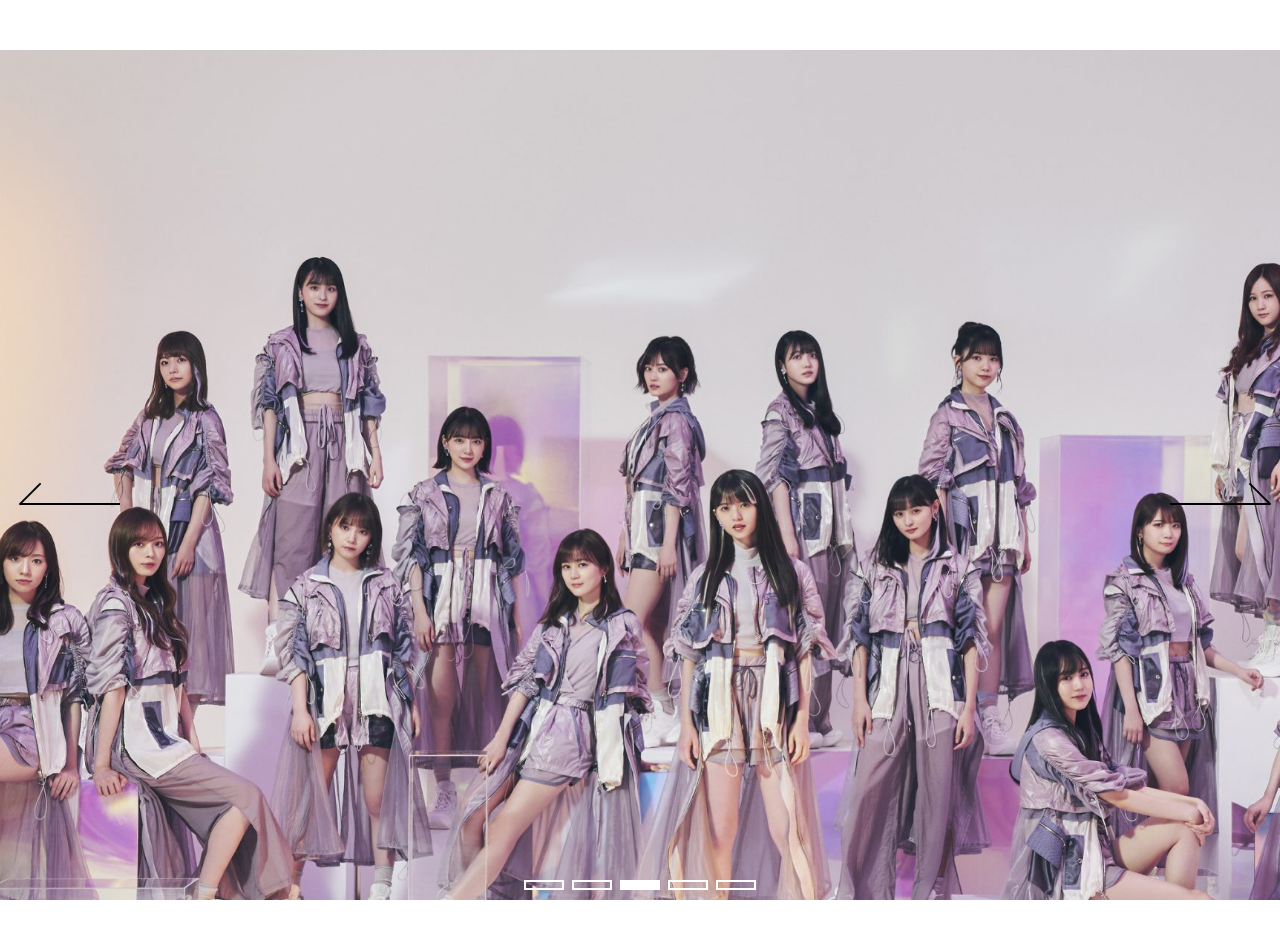
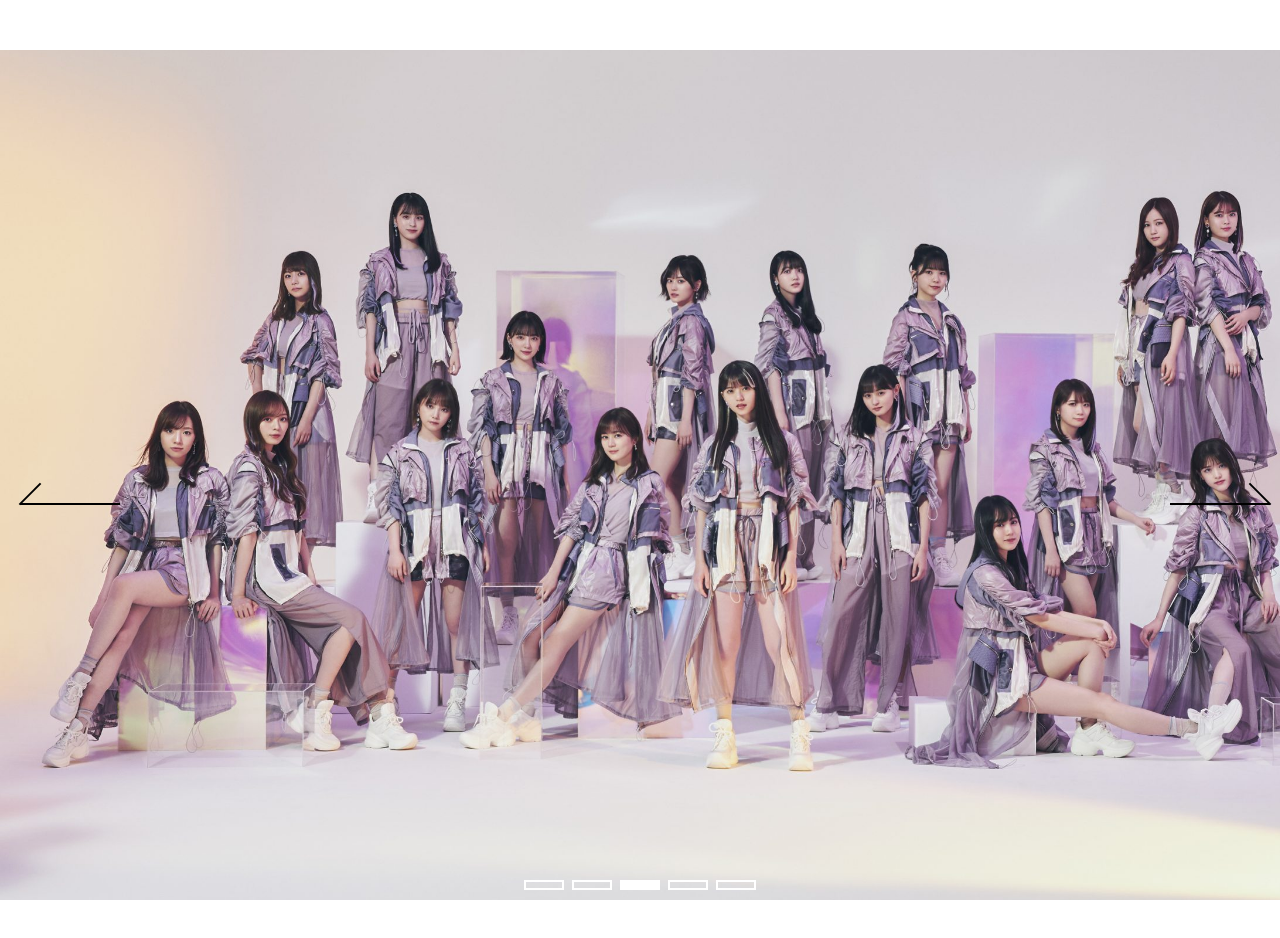
Before and after one commit to Ben0614/Carousel, a plain HTML site: page index.html in a window 1280 px wide. Drawn offline with Linux system fonts and the light colour scheme.

Commit message:
調整li大小

```diff
--- a/index.html
+++ b/index.html
@@ -29,7 +29,8 @@
         }
 
         li {
-            width: 60%;
+            width: 1500px;
+            height: 850px;
         }
 
         li.car {
```
